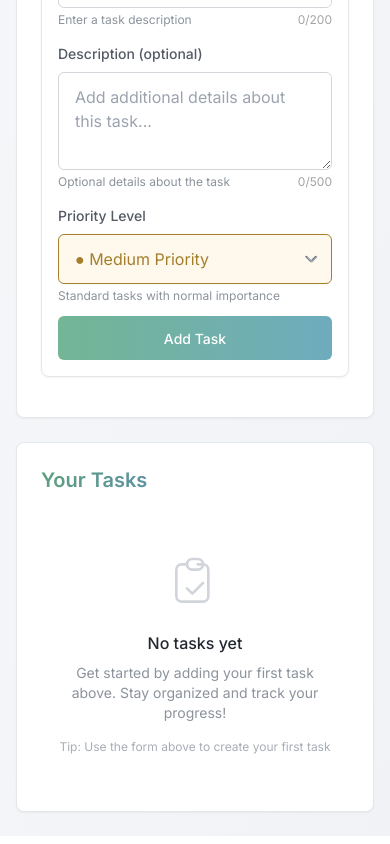
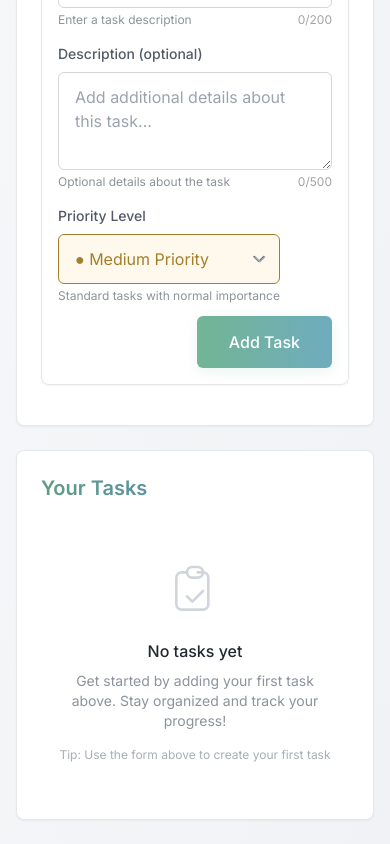
Before and after one commit to ajibolagenius/3d_todo_tobamsgroup, a Next.js app: page / in a window 390 px wide. Shown: the part 960-1804 px from the top of the page. Built offline with nearby package versions, Linux system fonts and the light colour scheme.

Commit message:
UPDATED THE UI

```diff
--- a/components/TodoForm.tsx
+++ b/components/TodoForm.tsx
@@ -220,8 +220,8 @@ export function TodoForm({ onAddTodo }: TodoFormProps) {
                 </div>
 
                 {/* Priority and Submit Row */}
-                <div className="flex flex-col sm:flex-row gap-3 sm:gap-4 items-start">
-                    <div className="w-full sm:w-auto">
+                <div className="flex flex-row flex-wrap items-end gap-3 sm:gap-4">
+                    <div className="w-auto min-w-[220px]">
                         <label
                             htmlFor="priority-select"
                             className="block text-sm font-medium text-neutral-700 mb-2"
@@ -263,11 +263,11 @@ export function TodoForm({ onAddTodo }: TodoFormProps) {
                         </div>
                     </div>
 
-                    <div className="w-full sm:w-auto sm:flex-shrink-0 sm:self-end">
+                    <div className="w-auto flex-shrink-0 self-end ml-auto">
                         <button
                             type="submit"
                             disabled={isSubmitting || (inputValue.length > 200) || (description.length > 500)}
-                            className="btn-brand w-full sm:w-auto min-h-[44px] sm:min-h-[36px] transform hover:scale-105 active:scale-95 disabled:transform-none"
+                            className="btn-brand btn-lg px-8 transform hover:scale-105 active:scale-95 disabled:transform-none shadow-primary"
                             aria-label="Add task"
                         >
                             <span className="flex items-center justify-center gap-2">
--- a/components/TodoItem.tsx
+++ b/components/TodoItem.tsx
@@ -208,11 +208,11 @@ export function TodoItem({ todo, onToggle, onDelete, onEdit }: TodoItemProps) {
                                 <option value="low">● Low Priority</option>
                             </select>
                         </div>
-                        <div className="flex items-center gap-2">
+                        <div className="flex items-center gap-2 flex-wrap sm:flex-nowrap">
                             <button
                                 onClick={handleSaveEdit}
                                 disabled={isSaving || editText.trim() === ''}
-                                className="btn-brand text-sm min-h-[44px] sm:min-h-[36px] transform hover:scale-105 active:scale-95 disabled:transform-none"
+                                className="btn-brand w-full sm:w-auto text-sm min-h-[44px] sm:min-h-[36px] transform hover:scale-105 active:scale-95 disabled:transform-none"
                                 aria-label="Save task changes"
                             >
                                 <span className="flex items-center justify-center gap-1">
@@ -225,7 +225,7 @@ export function TodoItem({ todo, onToggle, onDelete, onEdit }: TodoItemProps) {
                             <button
                                 onClick={handleCancelEdit}
                                 disabled={isSaving}
-                                className="btn btn-secondary text-sm min-h-[44px] sm:min-h-[36px] transform hover:scale-105 active:scale-95 disabled:transform-none"
+                                className="btn btn-secondary w-full sm:w-auto text-sm min-h-[44px] sm:min-h-[36px] transform hover:scale-105 active:scale-95 disabled:transform-none"
                                 aria-label="Cancel task editing"
                             >
                                 Cancel
@@ -385,7 +385,7 @@ export function TodoItem({ todo, onToggle, onDelete, onEdit }: TodoItemProps) {
                         <button
                             onClick={handleConfirmDelete}
                             disabled={isDeleting}
-                            className="btn btn-danger px-3 py-2 sm:px-2 sm:py-1 text-sm sm:text-xs min-h-[44px] sm:min-h-[32px] transform hover:scale-105 active:scale-95 disabled:transform-none"
+                            className="btn btn-danger w-full sm:w-auto px-3 py-2 sm:px-2 sm:py-1 text-sm sm:text-xs min-h-[44px] sm:min-h-[32px] transform hover:scale-105 active:scale-95 disabled:transform-none"
                             aria-label="Confirm delete task"
                         >
                             <span className="flex items-center justify-center gap-1">
@@ -398,7 +398,7 @@ export function TodoItem({ todo, onToggle, onDelete, onEdit }: TodoItemProps) {
                         <button
                             onClick={handleCancelDelete}
                             disabled={isDeleting}
-                            className="btn btn-secondary px-3 py-2 sm:px-2 sm:py-1 text-sm sm:text-xs min-h-[44px] sm:min-h-[32px] transform hover:scale-105 active:scale-95 disabled:transform-none"
+                            className="btn btn-secondary w-full sm:w-auto px-3 py-2 sm:px-2 sm:py-1 text-sm sm:text-xs min-h-[44px] sm:min-h-[32px] transform hover:scale-105 active:scale-95 disabled:transform-none"
                             aria-label="Cancel delete task"
                         >
                             Cancel
```
